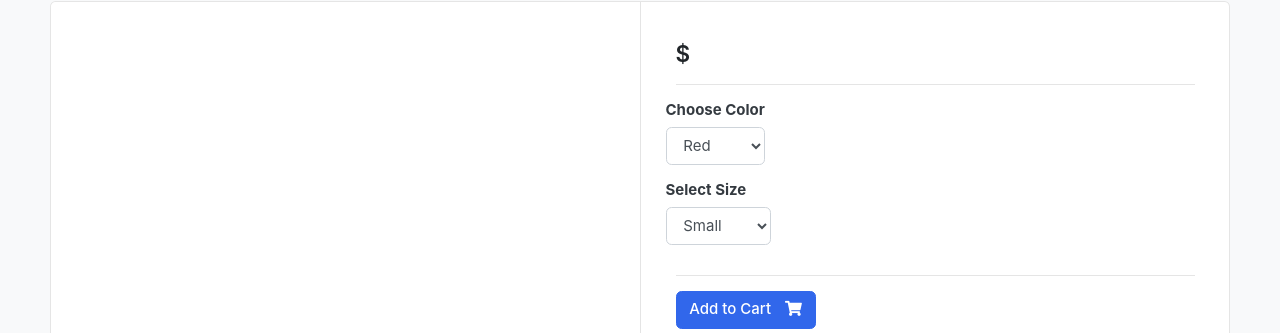
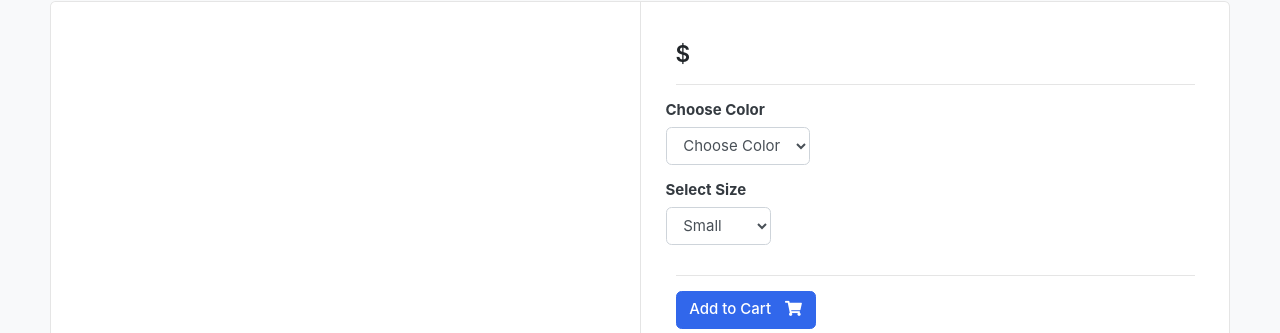
Before and after one commit to 0xd011f4ce/GreatKart, a Django app: template templates/store/product_detail.html in a window 1280 px wide. Shown: the part 157-490 px from the top of the page. Run offline with Django 5.2, Linux system fonts and the light colour scheme; the template is opened without the code that fills it, so the values that code supplies are empty; some libraries are stand-ins or nearby versions; some web fonts are replaced.

Commit message:
show colour variation dynamically

```diff
--- a/templates/store/product_detail.html
+++ b/templates/store/product_detail.html
@@ -32,10 +32,11 @@
                             <div class="row">
                                 <div class="item-option-select">
                                     <h6>Choose Color</h6>
-                                    <select name="color" class="form-control">
-                                        <option value="red">Red</option>
-                                        <option value="yellow">Yellow</option>
-                                        <option value="blue">Blue</option>
+                                    <select name="color" class="form-control" required>
+                                        <option value="" disabled selected>Choose Color</option>
+                                        {% for i in product.variation_set.all %}
+                                        <option value="{{ i.value }}">{{ i.value }}</option>
+                                        {% endfor %}
                                     </select>
                                 </div>
                             </div> <!-- row.// -->
```
